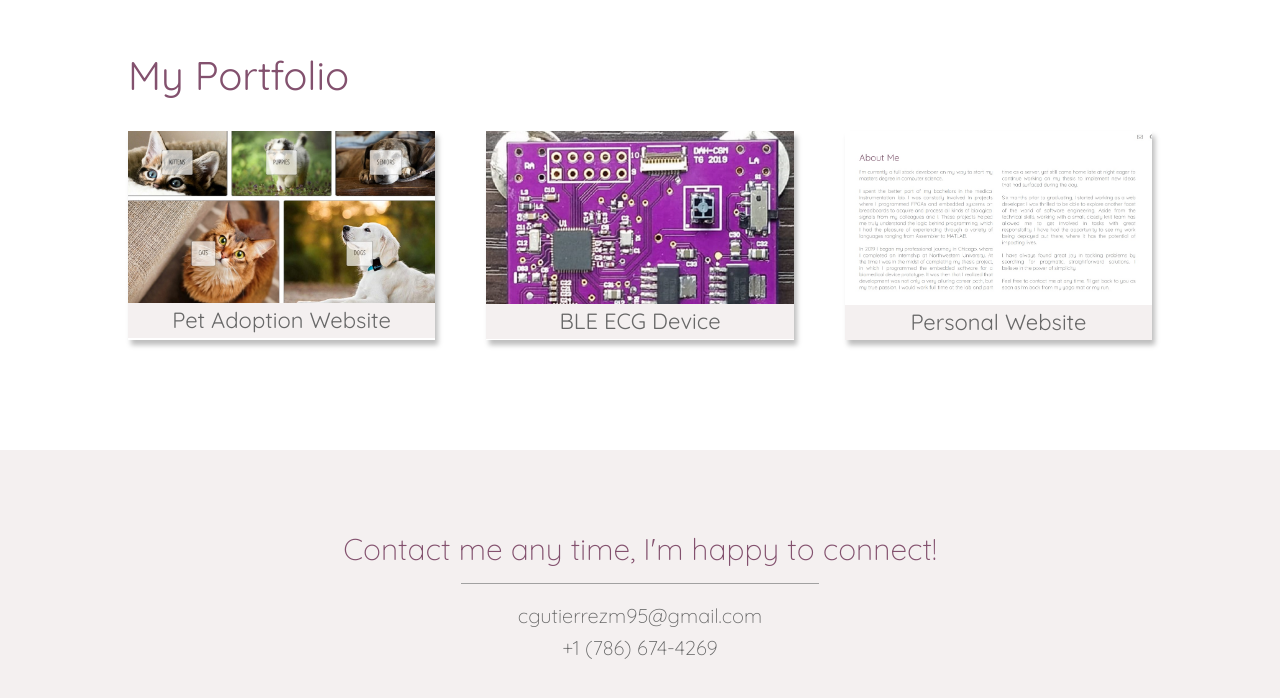
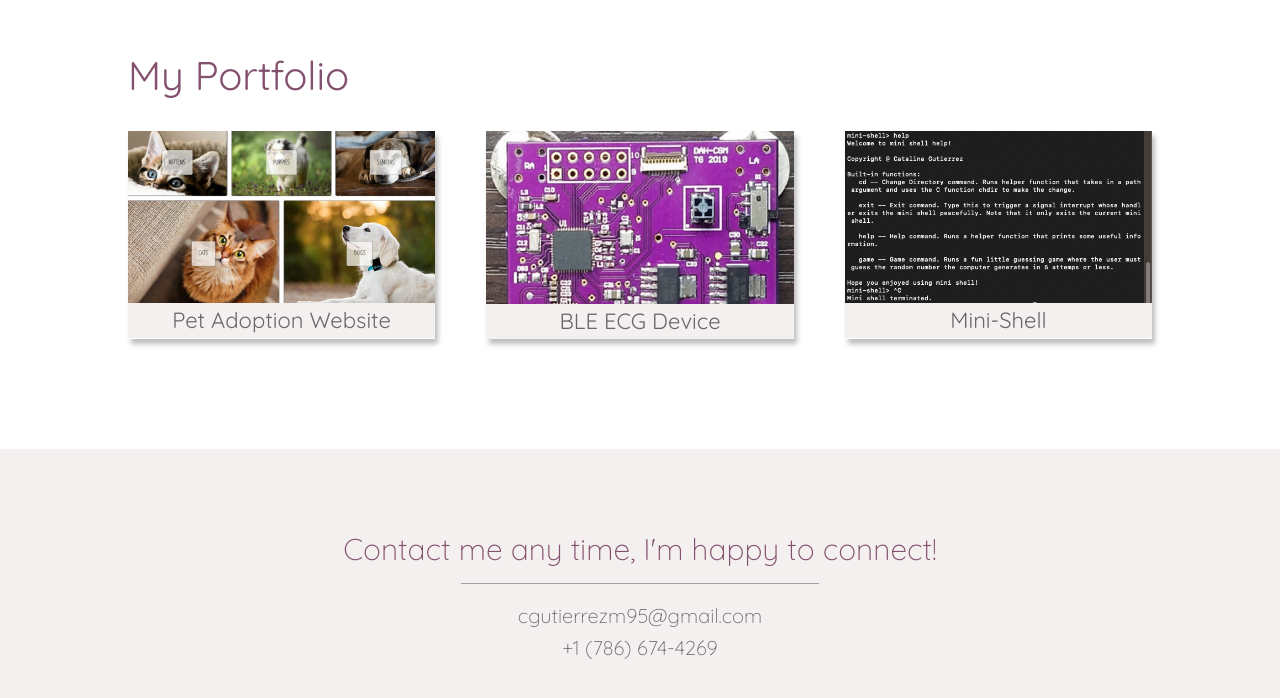
Before and after one commit to catalinagutierrez/personal-website, a React (Create React App) app: page / in a window 1280 px wide. Shown: the part 2675-3373 px from the top of the page. Built offline with nearby package versions, Linux system fonts and the light colour scheme.

Commit message:
Modified portfolio: changed personal website to shell project.

```diff
--- a/src/components/portfolio/portfolio.component.jsx
+++ b/src/components/portfolio/portfolio.component.jsx
@@ -38,14 +38,14 @@ class Portfolio extends React.Component {
                 },
                 {
                     id: '3',
-                    name: 'Personal Website',
+                    name: 'Mini-Shell',
                     animationDelay: 400,
-                    thumbnail: require('../../assets/websiteThumbnail.jpg'),
-                    alt: 'Website Thumbnail',
-                    languages: 'ReactJS, SASS',
+                    thumbnail: require('../../assets/shellThumbnail.jpg'),
+                    alt: 'Mini Shell Thumbnail',
+                    languages: 'C',
                     img: '',
                     description:
-                        "In my fascination for building useful tools, I decided to take the skills I've learned on my own to build my personal website—plus, I got the chance to tackle web development using React.",
+                        "Implemented a personalized, simple version of a shell that executes UNIX commands. It includes signal handling for termination, pipelining between two processes, and basic built in functions.",
                     link: null,
                 },
             ],
```
Also changed, not shown: src/assets/shellThumbnail.jpg (added).
